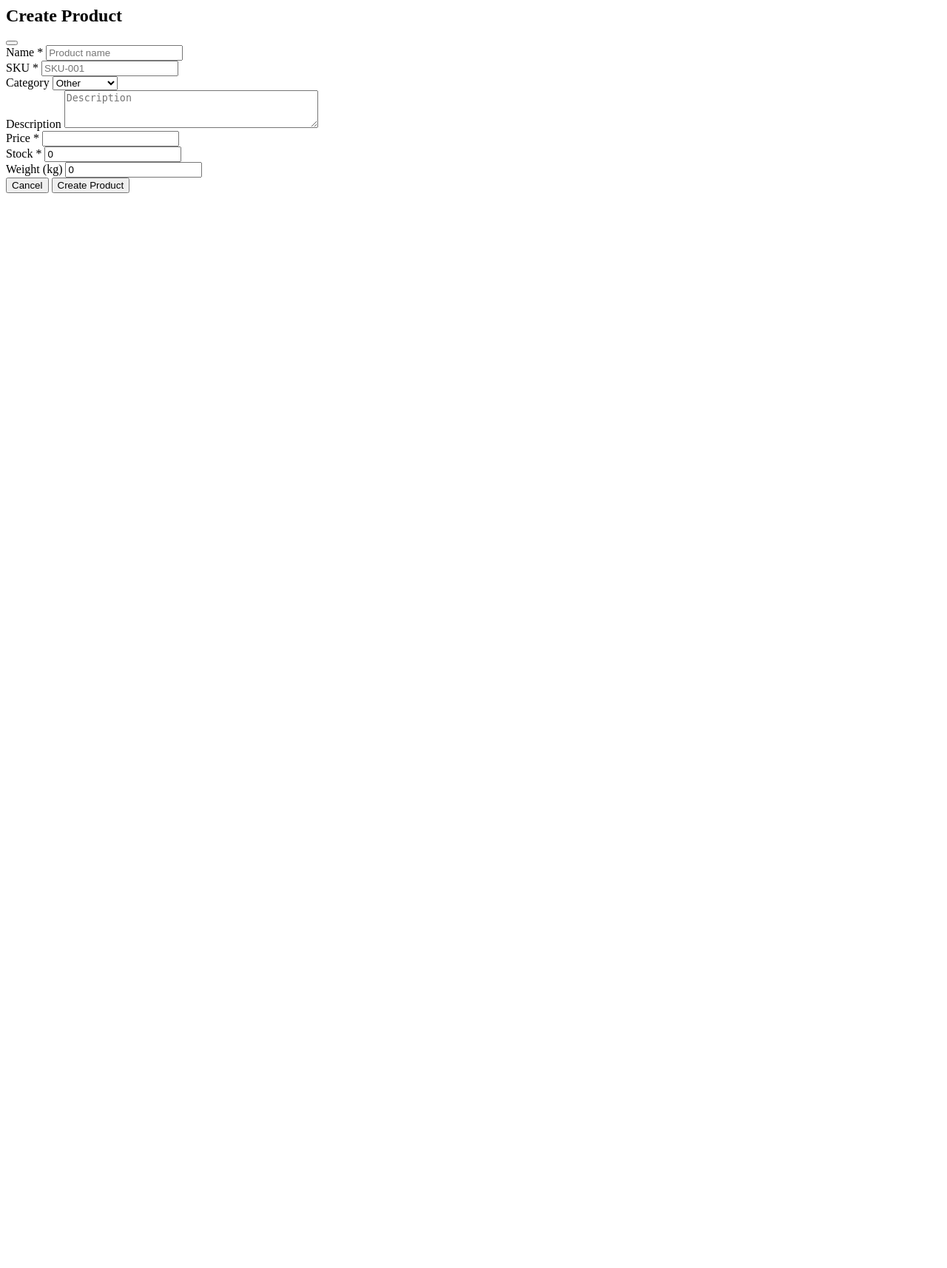
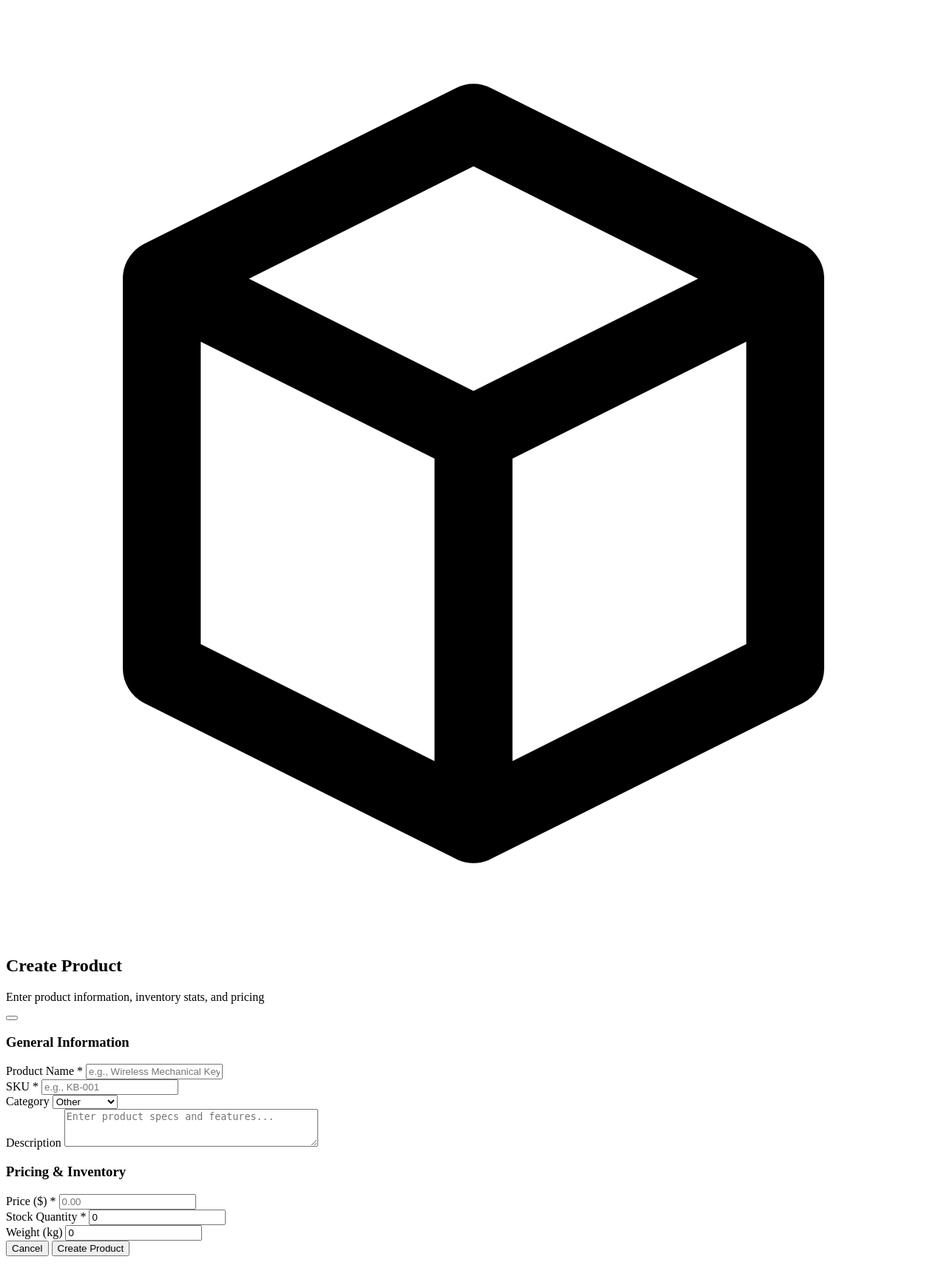
Before and after one commit to gabrielcjr/code_challenge_ecommerce, a Django app: page /products/create/ in a window 1280 px wide. Shown: the whole page at 74% size. Before the commit the page ends 261 px from the top, so only its background shows below. Run offline with Django 5.2, Linux system fonts and the light colour scheme.

Commit message:
refactor: improve both modals style

```diff
--- a/apps/orders/forms.py
+++ b/apps/orders/forms.py
@@ -1,4 +1,10 @@
 from django import forms
+
+INPUT_CLASS = (
+    "w-full rounded-lg border border-zinc-300 bg-white px-3.5 py-2.5 text-sm "
+    "text-zinc-900 placeholder-zinc-400 shadow-sm focus:border-zinc-900 "
+    "focus:ring-1 focus:ring-zinc-900 focus:outline-none transition"
+)
 
 
 class CheckoutForm(forms.Form):
@@ -6,14 +12,14 @@
         max_length=255,
         label="Full Name",
         widget=forms.TextInput(
-            attrs={"class": "input-field", "placeholder": "John Doe", "required": True}
+            attrs={"class": INPUT_CLASS, "placeholder": "John Doe", "required": True}
         ),
     )
     customer_email = forms.EmailField(
         label="Email",
         widget=forms.EmailInput(
             attrs={
-                "class": "input-field",
+                "class": INPUT_CLASS,
                 "placeholder": "john@example.com",
                 "required": True,
             }
@@ -23,29 +29,27 @@
         min_value=1,
         initial=1,
         label="Quantity",
-        widget=forms.NumberInput(
-            attrs={"class": "input-field", "min": "1", "step": "1"}
-        ),
+        widget=forms.NumberInput(attrs={"class": INPUT_CLASS, "min": "1", "step": "1"}),
     )
     card_number = forms.CharField(
         max_length=19,
         label="Card Number",
         required=False,
         widget=forms.TextInput(
-            attrs={"class": "input-field", "placeholder": "4242 4242 4242 4242"}
+            attrs={"class": INPUT_CLASS, "placeholder": "4242 4242 4242 4242"}
         ),
     )
     card_expiry = forms.CharField(
         max_length=5,
         label="Expiry (MM/YY)",
         required=False,
-        widget=forms.TextInput(attrs={"class": "input-field", "placeholder": "12/30"}),
+        widget=forms.TextInput(attrs={"class": INPUT_CLASS, "placeholder": "12/30"}),
     )
     card_cvv = forms.CharField(
         max_length=4,
         label="CVV",
         required=False,
-        widget=forms.TextInput(attrs={"class": "input-field", "placeholder": "123"}),
+        widget=forms.TextInput(attrs={"class": INPUT_CLASS, "placeholder": "123"}),
     )
 
     def clean_quantity(self):
--- a/apps/products/forms.py
+++ b/apps/products/forms.py
@@ -3,6 +3,12 @@
 from django import forms
 
 from .models import CategoryChoices, Product
+
+INPUT_CLASS = (
+    "w-full rounded-lg border border-zinc-300 bg-white px-3.5 py-2.5 text-sm "
+    "text-zinc-900 placeholder-zinc-400 shadow-sm focus:border-zinc-900 "
+    "focus:ring-1 focus:ring-zinc-900 focus:outline-none transition"
+)
 
 
 class ProductForm(forms.ModelForm):
@@ -19,23 +25,45 @@
         ]
         widgets = {
             "name": forms.TextInput(
-                attrs={"class": "input-field", "placeholder": "Product name"}
+                attrs={
+                    "class": INPUT_CLASS,
+                    "placeholder": "e.g., Wireless Mechanical Keyboard",
+                }
             ),
             "sku": forms.TextInput(
-                attrs={"class": "input-field", "placeholder": "SKU-001"}
+                attrs={"class": INPUT_CLASS, "placeholder": "e.g., KB-001"}
             ),
             "description": forms.Textarea(
-                attrs={"class": "input-field", "rows": 3, "placeholder": "Description"}
+                attrs={
+                    "class": INPUT_CLASS,
+                    "rows": 3,
+                    "placeholder": "Enter product specs and features...",
+                }
             ),
-            "category": forms.Select(attrs={"class": "input-field"}),
+            "category": forms.Select(attrs={"class": INPUT_CLASS}),
             "price": forms.NumberInput(
-                attrs={"class": "input-field", "step": "0.01", "min": "0"}
+                attrs={
+                    "class": INPUT_CLASS,
+                    "step": "0.01",
+                    "min": "0",
+                    "placeholder": "0.00",
+                }
             ),
             "stock": forms.NumberInput(
-                attrs={"class": "input-field", "min": "0", "step": "1"}
+                attrs={
+                    "class": INPUT_CLASS,
+                    "min": "0",
+                    "step": "1",
+                    "placeholder": "0",
+                }
             ),
             "weight_kg": forms.NumberInput(
-                attrs={"class": "input-field", "step": "0.001", "min": "0"}
+                attrs={
+                    "class": INPUT_CLASS,
+                    "step": "0.001",
+                    "min": "0",
+                    "placeholder": "0.000",
+                }
             ),
         }
 
--- a/templates/products/partials/product_form_modal.html
+++ b/templates/products/partials/product_form_modal.html
@@ -1,54 +1,74 @@
 <div data-modal class="fixed inset-0 z-50 flex items-center justify-center p-4">
     <div class="modal-backdrop absolute inset-0" onclick="document.getElementById('modal-container').innerHTML=''; document.body.style.overflow='';"></div>
-    <div class="relative w-full max-w-2xl animate-slide-in rounded-2xl bg-white shadow-2xl border border-zinc-200">
-        <div class="flex items-center justify-between border-b border-zinc-200 px-6 py-4">
-            <h2 class="text-lg font-semibold tracking-tight">{{ title }}</h2>
-            <button onclick="document.getElementById('modal-container').innerHTML=''; document.body.style.overflow='';" class="rounded-lg p-2 text-zinc-400 hover:bg-zinc-100 hover:text-zinc-600">
+    <div class="relative w-full max-w-2xl animate-slide-in rounded-2xl bg-white shadow-2xl border border-zinc-200 overflow-hidden">
+        <div class="flex items-center justify-between border-b border-zinc-200 px-6 py-4 bg-zinc-50/50">
+            <div class="flex items-center gap-3">
+                <div class="flex h-10 w-10 items-center justify-center rounded-lg bg-zinc-900 text-white shadow-sm">
+                    <svg class="h-5 w-5" fill="none" stroke="currentColor" viewBox="0 0 24 24"><path stroke-linecap="round" stroke-linejoin="round" stroke-width="2" d="M20 7l-8-4-8 4m16 0l-8 4m8-4v10l-8 4m0-10L4 7m8 4v10M4 7v10l8 4"/></svg>
+                </div>
+                <div>
+                    <h2 class="text-lg font-semibold tracking-tight text-zinc-900">{{ title }}</h2>
+                    <p class="text-xs text-zinc-500">Enter product information, inventory stats, and pricing</p>
+                </div>
+            </div>
+            <button onclick="document.getElementById('modal-container').innerHTML=''; document.body.style.overflow='';" class="rounded-lg p-2 text-zinc-400 hover:bg-zinc-100 hover:text-zinc-600 transition">
                 <svg class="h-5 w-5" fill="none" stroke="currentColor" viewBox="0 0 24 24"><path stroke-linecap="round" stroke-linejoin="round" stroke-width="2" d="M6 18L18 6M6 6l12 12"/></svg>
             </button>
         </div>
-        <form method="post" action="{% if action == 'create' %}/products/create/{% else %}/products/{{ product.id }}/edit/{% endif %}" hx-post="{% if action == 'create' %}/products/create/{% else %}/products/{{ product.id }}/edit/{% endif %}" hx-target="#product-table-container" hx-swap="innerHTML" class="p-6 space-y-4">
+        <form method="post" action="{% if action == 'create' %}/products/create/{% else %}/products/{{ product.id }}/edit/{% endif %}" hx-post="{% if action == 'create' %}/products/create/{% else %}/products/{{ product.id }}/edit/{% endif %}" hx-target="#product-table-container" hx-swap="innerHTML" class="p-6 space-y-6">
             {% csrf_token %}
+
+            <div class="space-y-4">
+                <h3 class="text-xs font-semibold uppercase tracking-wider text-zinc-500">General Information</h3>
                 <div class="grid grid-cols-1 gap-4 sm:grid-cols-2">
                     <div class="sm:col-span-2">
-                    <label class="mb-1.5 block text-xs font-medium text-zinc-700">Name *</label>
+                        <label class="mb-1.5 block text-xs font-medium text-zinc-800">Product Name <span class="text-red-500">*</span></label>
                         {{ form.name }}
-                    {% if form.name.errors %}<p class="mt-1 text-xs text-red-600">{{ form.name.errors.0 }}</p>{% endif %}
+                        {% if form.name.errors %}<p class="mt-1.5 text-xs text-red-600 font-medium">{{ form.name.errors.0 }}</p>{% endif %}
                     </div>
                     <div>
-                    <label class="mb-1.5 block text-xs font-medium text-zinc-700">SKU *</label>
+                        <label class="mb-1.5 block text-xs font-medium text-zinc-800">SKU <span class="text-red-500">*</span></label>
                         {{ form.sku }}
-                    {% if form.sku.errors %}<p class="mt-1 text-xs text-red-600">{{ form.sku.errors.0 }}</p>{% endif %}
+                        {% if form.sku.errors %}<p class="mt-1.5 text-xs text-red-600 font-medium">{{ form.sku.errors.0 }}</p>{% endif %}
                     </div>
                     <div>
-                    <label class="mb-1.5 block text-xs font-medium text-zinc-700">Category</label>
+                        <label class="mb-1.5 block text-xs font-medium text-zinc-800">Category</label>
                         {{ form.category }}
                     </div>
                     <div class="sm:col-span-2">
-                    <label class="mb-1.5 block text-xs font-medium text-zinc-700">Description</label>
+                        <label class="mb-1.5 block text-xs font-medium text-zinc-800">Description</label>
                         {{ form.description }}
                     </div>
+                </div>
+            </div>
+
+            <div class="space-y-4 pt-2 border-t border-zinc-100">
+                <h3 class="text-xs font-semibold uppercase tracking-wider text-zinc-500">Pricing & Inventory</h3>
+                <div class="grid grid-cols-1 gap-4 sm:grid-cols-3">
                     <div>
-                    <label class="mb-1.5 block text-xs font-medium text-zinc-700">Price *</label>
+                        <label class="mb-1.5 block text-xs font-medium text-zinc-800">Price ($) <span class="text-red-500">*</span></label>
                         {{ form.price }}
-                    {% if form.price.errors %}<p class="mt-1 text-xs text-red-600">{{ form.price.errors.0 }}</p>{% endif %}
+                        {% if form.price.errors %}<p class="mt-1.5 text-xs text-red-600 font-medium">{{ form.price.errors.0 }}</p>{% endif %}
                     </div>
                     <div>
-                    <label class="mb-1.5 block text-xs font-medium text-zinc-700">Stock *</label>
+                        <label class="mb-1.5 block text-xs font-medium text-zinc-800">Stock Quantity <span class="text-red-500">*</span></label>
                         {{ form.stock }}
-                    {% if form.stock.errors %}<p class="mt-1 text-xs text-red-600">{{ form.stock.errors.0 }}</p>{% endif %}
+                        {% if form.stock.errors %}<p class="mt-1.5 text-xs text-red-600 font-medium">{{ form.stock.errors.0 }}</p>{% endif %}
                     </div>
-                <div class="sm:col-span-2">
-                    <label class="mb-1.5 block text-xs font-medium text-zinc-700">Weight (kg)</label>
+                    <div>
+                        <label class="mb-1.5 block text-xs font-medium text-zinc-800">Weight (kg)</label>
                         {{ form.weight_kg }}
                     </div>
                 </div>
+            </div>
+
             {% if form.non_field_errors %}
-            <div class="rounded-lg bg-red-50 p-3 text-xs text-red-700">{{ form.non_field_errors }}</div>
+            <div class="rounded-lg bg-red-50 p-3.5 text-xs text-red-700 font-medium border border-red-200">{{ form.non_field_errors }}</div>
             {% endif %}
-            <div class="flex justify-end gap-2 pt-4 border-t border-zinc-100">
-                <button type="button" onclick="document.getElementById('modal-container').innerHTML=''; document.body.style.overflow='';" class="rounded-lg border border-zinc-300 bg-white px-5 py-2.5 text-sm font-medium text-zinc-700 hover:bg-zinc-50">Cancel</button>
-                <button type="submit" class="rounded-lg bg-zinc-900 px-5 py-2.5 text-sm font-medium text-white hover:bg-zinc-800">{% if action == 'create' %}Create Product{% else %}Update Product{% endif %}</button>
+
+            <div class="flex items-center justify-end gap-3 pt-4 border-t border-zinc-100">
+                <button type="button" onclick="document.getElementById('modal-container').innerHTML=''; document.body.style.overflow='';" class="rounded-lg border border-zinc-300 bg-white px-5 py-2.5 text-sm font-medium text-zinc-700 hover:bg-zinc-50 transition">Cancel</button>
+                <button type="submit" class="rounded-lg bg-zinc-900 px-6 py-2.5 text-sm font-medium text-white shadow-sm hover:bg-zinc-800 transition">{% if action == 'create' %}Create Product{% else %}Save Changes{% endif %}</button>
             </div>
         </form>
     </div>
```
Also changed, not shown: templates/products/partials/csv_import_modal.html (+39 -17 lines). Lines whose indentation alone changed are shown as unchanged.
